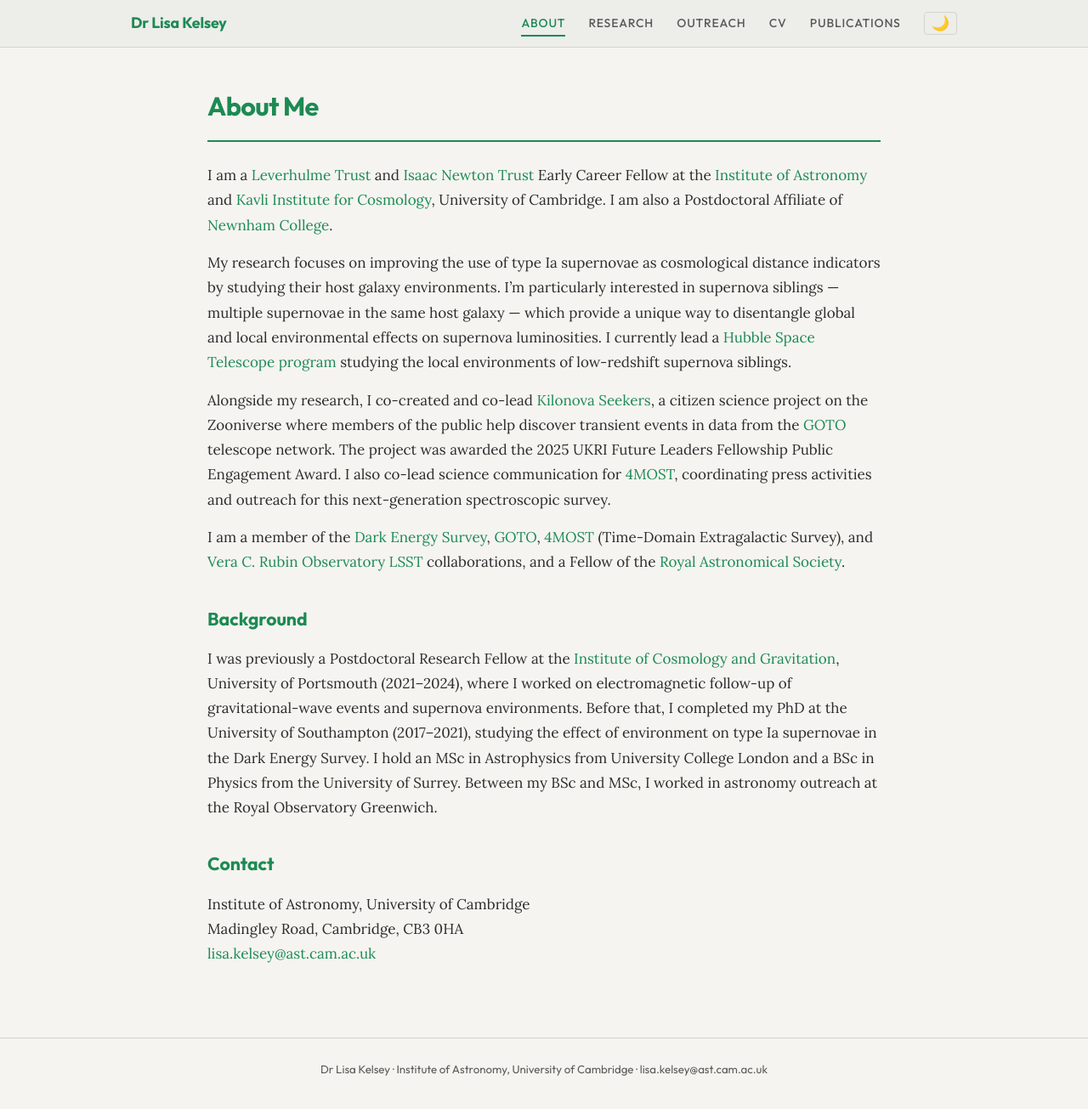
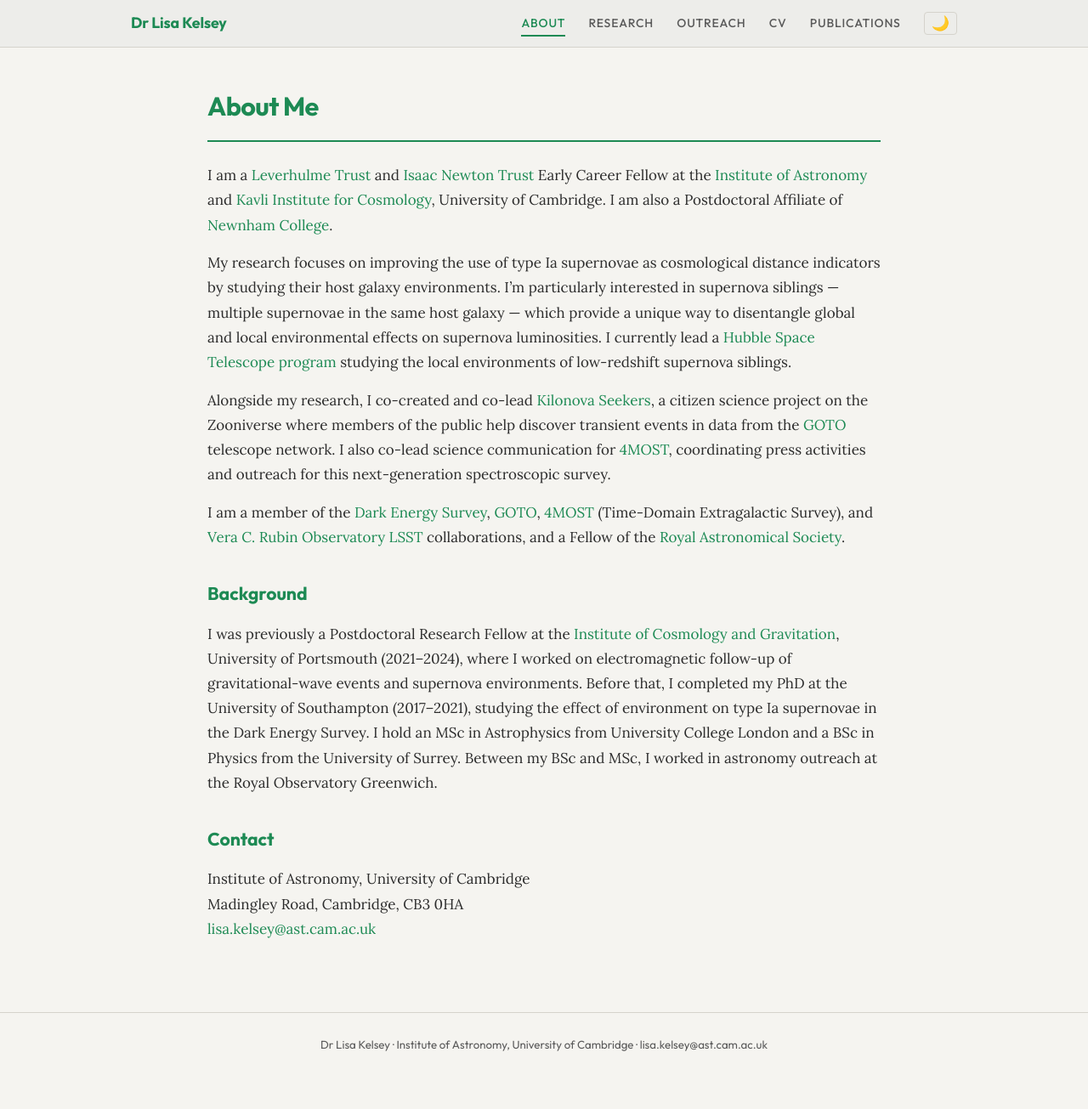
Before and after one commit to LKelsey/LKelsey.github.io, a Jekyll site: the page built from about.md, in a window 1280 px wide and 1311 px high. Shown: the top 1305 px of the window at 85% size. Built offline with Jekyll 4.4.1, drawn with Linux system fonts in a browser that asks for light colours.

Commit message:
Update about.md to remove award details
Removed mention of the Kilonova Seekers project award.

```diff
--- a/about.md
+++ b/about.md
@@ -11,7 +11,7 @@ I am a [Leverhulme Trust](https://www.leverhulme.ac.uk/) and [Isaac Newton Trust
 
 My research focuses on improving the use of type Ia supernovae as cosmological distance indicators by studying their host galaxy environments. I'm particularly interested in supernova siblings — multiple supernovae in the same host galaxy — which provide a unique way to disentangle global and local environmental effects on supernova luminosities. I currently lead a [Hubble Space Telescope program](https://www.stsci.edu/hst-program-info/program/?program=17194) studying the local environments of low-redshift supernova siblings.
 
-Alongside my research, I co-created and co-lead [Kilonova Seekers](https://www.zooniverse.org/projects/tkillestein/kilonova-seekers), a citizen science project on the Zooniverse where members of the public help discover transient events in data from the [GOTO](https://goto-observatory.org/) telescope network. The project was awarded the 2025 UKRI Future Leaders Fellowship Public Engagement Award. I also co-lead science communication for [4MOST](https://www.4most.eu/), coordinating press activities and outreach for this next-generation spectroscopic survey.
+Alongside my research, I co-created and co-lead [Kilonova Seekers](https://www.zooniverse.org/projects/tkillestein/kilonova-seekers), a citizen science project on the Zooniverse where members of the public help discover transient events in data from the [GOTO](https://goto-observatory.org/) telescope network. I also co-lead science communication for [4MOST](https://www.4most.eu/), coordinating press activities and outreach for this next-generation spectroscopic survey.
 
 I am a member of the [Dark Energy Survey](https://www.darkenergysurvey.org/), [GOTO](https://goto-observatory.org/), [4MOST](https://www.4most.eu/) (Time-Domain Extragalactic Survey), and [Vera C. Rubin Observatory LSST](https://rubinobservatory.org/) collaborations, and a Fellow of the [Royal Astronomical Society](https://ras.ac.uk/).
 
```
